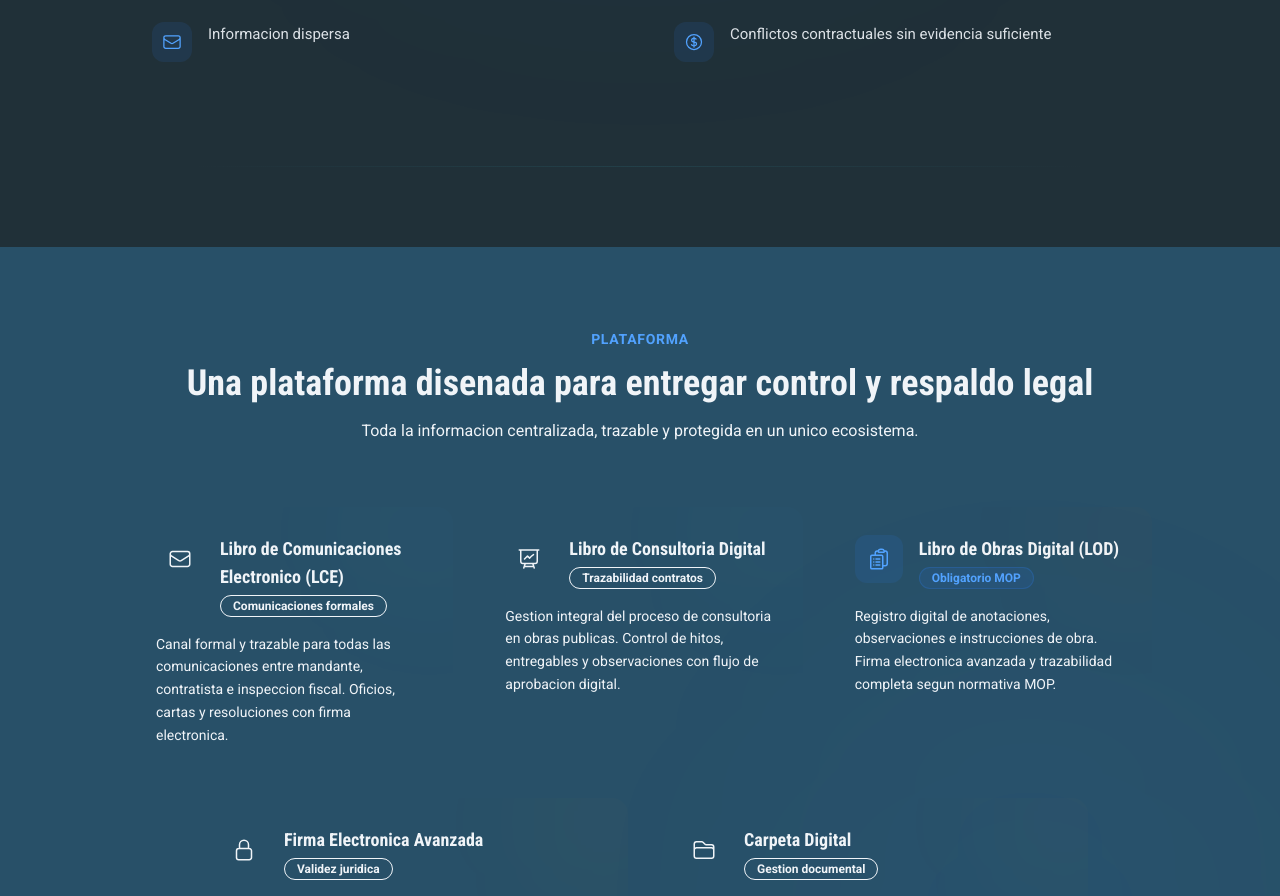
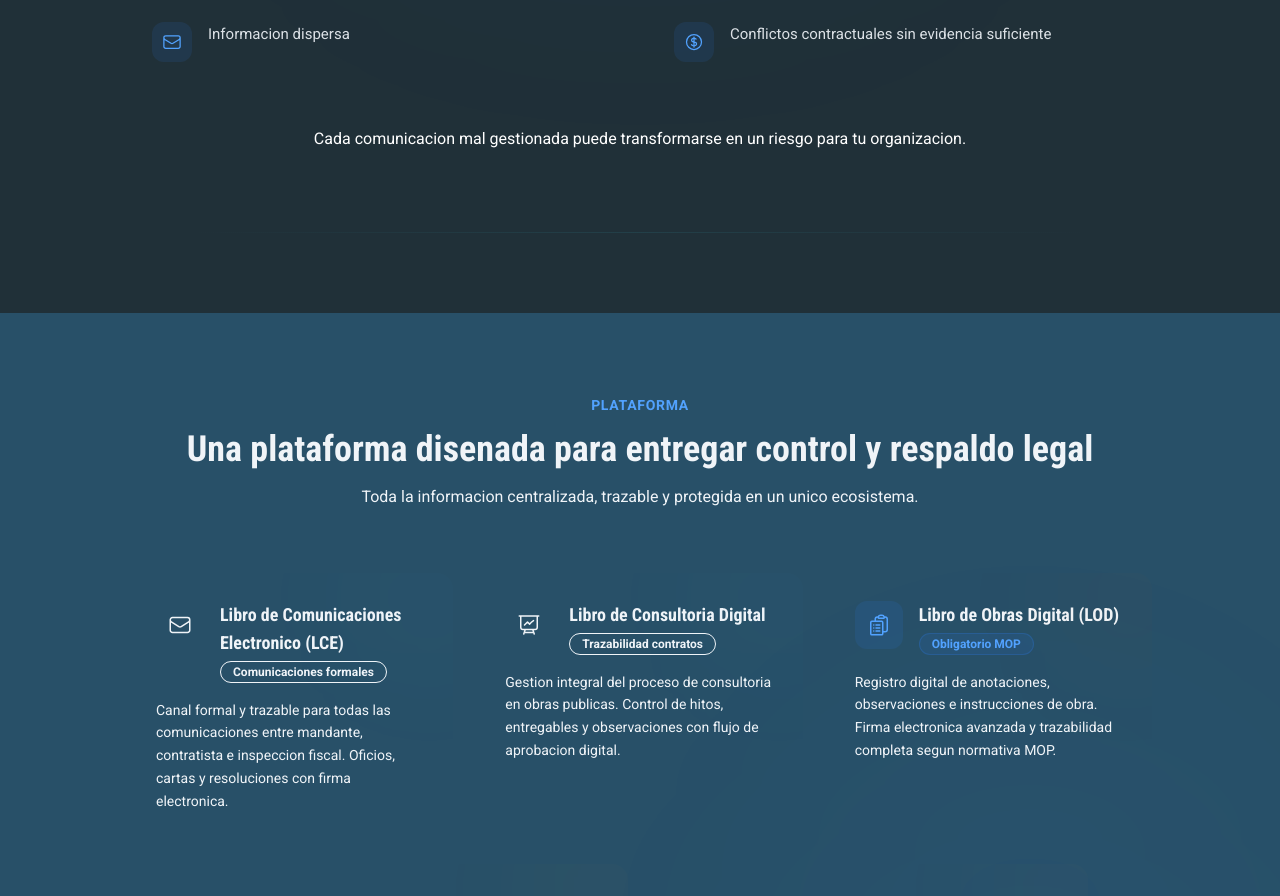
Before and after one commit to myp202021/sgo-landing, a Next.js app: page /v1 in a window 1280 px wide. Shown: the part 1280-2176 px from the top of the page. Built offline with nearby package versions, Linux system fonts and the light colour scheme.

Commit message:
v1: agregar frase cierre PainPoints del PDF

```diff
--- a/components-v1/PainPoints.tsx
+++ b/components-v1/PainPoints.tsx
@@ -84,6 +84,10 @@ export default function PainPoints() {
             <PainCard key={i} icon={p.icon} text={p.text} delay={i * 120} />
           ))}
         </div>
+
+        <p className="text-center text-white text-base mt-10 max-w-3xl mx-auto leading-relaxed">
+          Cada comunicacion mal gestionada puede transformarse en un riesgo para tu organizacion.
+        </p>
       </div>
 
       <div className="section-divider max-w-4xl mx-auto mt-20" />
```
